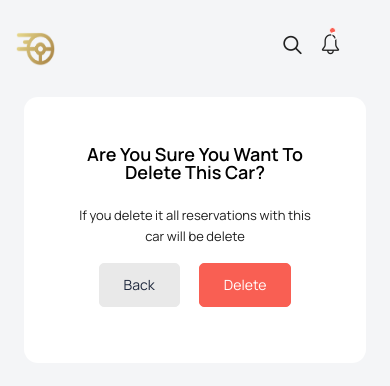
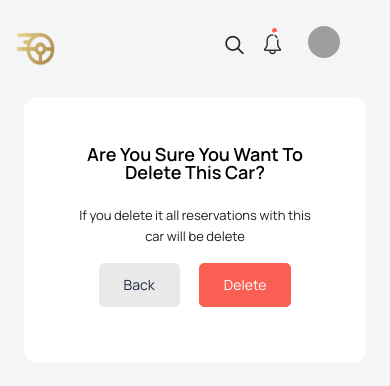
Before and after one commit to FLOKI3/Valhalla_Rental_Cars, a Django app: page /car-delete/14 in a window 390 px wide. Shown: the top 386 px of the page. Run offline with Django 5.2, Linux system fonts and the light colour scheme; a user stored in the database is signed in; data comes from the database, SQL or seed files in the repository; data that the repository does not hold is empty; some libraries are stand-ins or nearby versions; some web fonts are replaced; grey boxes are pictures that could not be loaded.

Commit message:
fix profile

```diff
--- a/templates/parts/navbar.html
+++ b/templates/parts/navbar.html
@@ -69,23 +69,25 @@
 
 
 
-          <li class="nav-item dropdown d-none d-lg-block user-dropdown">
+        <li class="nav-item dropdown user-dropdown">
           <a class="nav-link" id="UserDropdown" href="#" data-bs-toggle="dropdown" aria-expanded="false">
             {% if user.worker.avatar %}
             <img class="img-xs rounded-circle" src="{{ user.worker.avatar.url }}" alt="Profile image">
             {% else %}
             <img class="img-xs rounded-circle" src="{% static 'images/faces/face28.png' %}" alt="Profile image">
             {% endif %}
+          </a>
           <div class="dropdown-menu dropdown-menu-right navbar-dropdown" aria-labelledby="UserDropdown">
             <div class="dropdown-header text-center">
               <p class="mb-1 mt-1 fw-semibold">{{ user.username }}</p>
               <p class="fw-light text-muted mb-0">{{ user.email }}</p>
             </div>
-
-              <a href="{% url 'logout' %}" class="dropdown-item"><i class="dropdown-item-icon mdi mdi-power text-primary me-2"></i>Sign Out</a>
+            <a href="{% url 'logout' %}" class="dropdown-item">
+              <i class="dropdown-item-icon mdi mdi-power text-primary me-2"></i>Sign Out
+            </a>
+          </div>
+          {% endif %}
         </li>
-          {% endif %}
-        </ul>
         <button class="navbar-toggler navbar-toggler-right d-lg-none align-self-center" type="button" data-bs-toggle="offcanvas">
           <span class="mdi mdi-menu"></span>
         </button>
```
Lines whose indentation alone changed are shown as unchanged.
